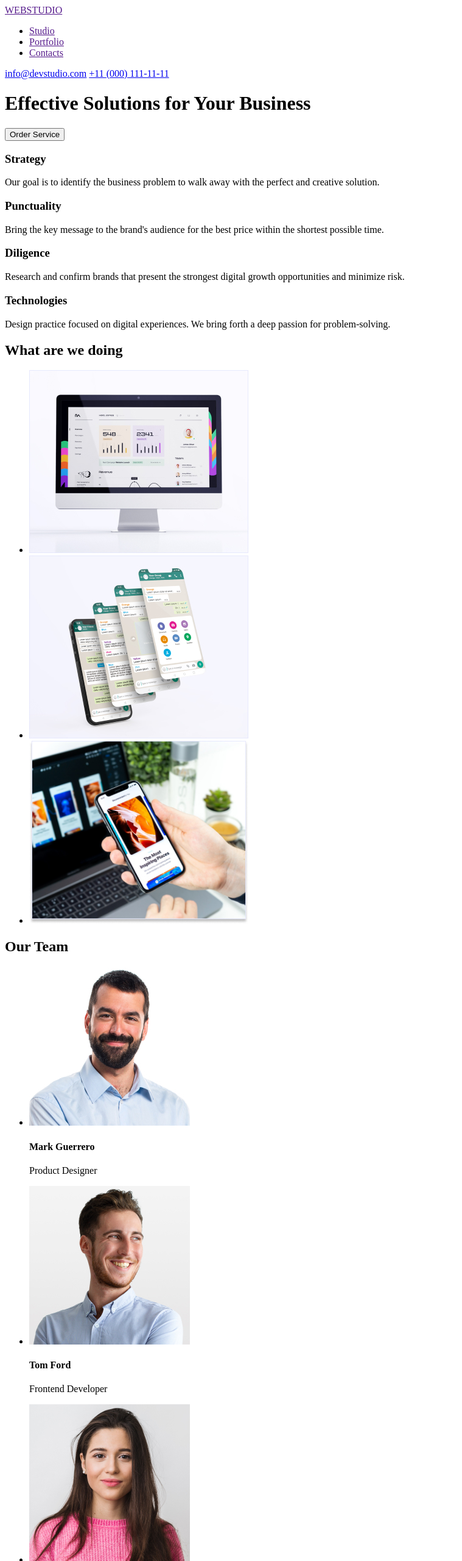
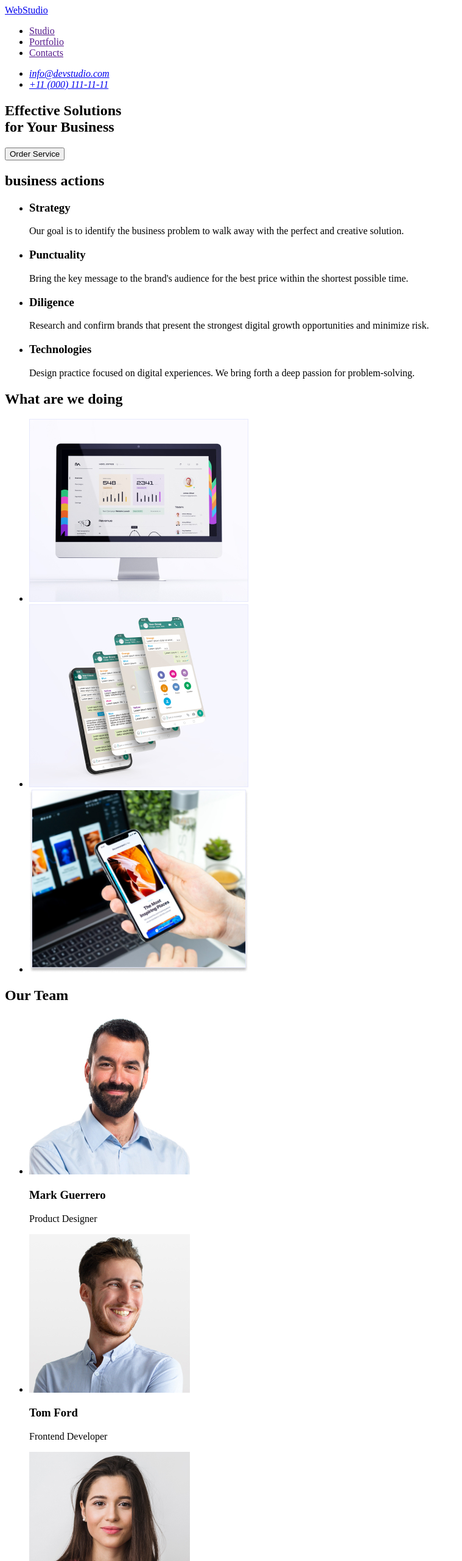
Before and after one commit to Oleksii-Koval/goit-markup-hw-01, a plain HTML site: page index.html in a window 1280 px wide. Shown: the top 2560 px of the page at 61% size, without its empty margins (0-759 px from the left). Drawn offline with Linux system fonts and the light colour scheme.

Commit message:
update 2

```diff
--- a/index.html
+++ b/index.html
@@ -9,47 +9,68 @@
 </head>
 
 <body>
-    <!--Header-->
-
+    <!--Header-page-->
     <header>
-        <div>
+        <nav>
             <!--Logo-->
-            <a href=""><span>WEB</span><span>STUDIO</span></a>
+            <a href="./index.html">WebStudio</a>
             <!--Menu-navigation-->
-            <nav>
             <ul>
                 <li><a href="">Studio</a></li>
                 <li><a href="">Portfolio</a></li>
                 <li><a href="">Contacts</a></li>
             </ul>
         </nav>
+        <address>
+            <ul>
+                <li>
                     <a href="mailto:info@devstudio.com">info@devstudio.com</a>
+                </li>
+                <li>
                     <a href="tel:+110001111111">+11 (000) 111-11-11</a>
-        </div>
+                </li>
+
+            </ul>
+        </address>
     </header>
-    <!--Content-->
+
     <main>
-        <div>
-            <h1>Effective Solutions for Your Business</h1>
+        <!--section-1-->
+        <section>
+            <h1>Effective Solutions<br /> for Your Business</h1>
             <button type="button">Order Service</button>
-        </div>
-        <!--section-1-features-->
-        <div>
+        </section>
+        <!--section-2-business actions-->
+        <section>
+            <h2>business actions</h2>
+            <ul>
+                <li>
                     <h3>Strategy</h3>
-            <p>Our goal is to identify the business problem to walk away with the perfect and creative solution.</p>
-
+                    <p>Our goal is to identify the business problem to walk away with the perfect and creative solution.
+                    </p>
+                </li>
+                <li>
                     <h3>Punctuality</h3>
-            <p>Bring the key message to the brand's audience for the best price within the shortest possible time.</p>
-
+                    <p>Bring the key message to the brand's audience for the best price within the shortest possible
+                        time.
+                    </p>
+                </li>
+                <li>
                     <h3>Diligence</h3>
-            <p>Research and confirm brands that present the strongest digital growth opportunities and minimize risk.
+                    <p>Research and confirm brands that present the strongest digital growth opportunities and minimize
+                        risk.
                     </p>
-
+                </li>
+                <li>
                     <h3>Technologies</h3>
-            <p>Design practice focused on digital experiences. We bring forth a deep passion for problem-solving.</p>
-        </div>
-        <!--section-2-actions-->
-        <div>
+                    <p>Design practice focused on digital experiences. We bring forth a deep passion for
+                        problem-solving.
+                    </p>
+                </li>
+            </ul>
+        </section>
+        <!--section-3-actions-->
+        <section>
             <h2>What are we doing</h2>
             <ul>
                 <li>
@@ -63,57 +84,51 @@
                         height="300">
                 </li>
             </ul>
-        </div>
-        <!--Section-3-team-cards-->
-        <div>
+        </section>
+        <!--Section-4-team-cards-->
+        <section>
             <h2>Our Team</h2>
             <ul>
                 <li>
-                    <div>
-                        <img src="./images/img-card-1.jpg" alt="Photo">
+                    <img src="./images/img-card-1.jpg" width="264" alt="Photo">
                     <section>
-                            <h4>Mark Guerrero</h4>
+                        <h3>Mark Guerrero</h3>
                         <p>Product Designer</p>
                     </section>
-                    </div>
                 </li>
                 <li>
-                    <div>
-                        <img src="./images/img-card-2.jpg" alt="Photo">
+                    <img src="./images/img-card-2.jpg" width="264" alt="Photo">
                     <section>
-                            <h4>Tom Ford</h4>
+                        <h3>Tom Ford</h3>
                         <p>Frontend Developer</p>
                     </section>
-                    </div>
                 </li>
                 <li>
-                    <div>
-                        <img src="./images/img-card-3.jpg" alt="Photo">
+                    <img src="./images/img-card-3.jpg" width="264" alt="Photo">
                     <section>
-                            <h4>Camila Garcia</h4>
+                        <h3>Camila Garcia</h3>
                         <p>Marketing</p>
                     </section>
-                    </div>
                 </li>
                 <li>
-                    <div>
-                        <img src="./images/img-card-4.jpg" alt="Photo">
+                    <img src="./images/img-card-4.jpg" width="264" alt="Photo">
                     <section>
-                            <h4>Daniel Wilson</h4>
+                        <h3>Daniel Wilson</h3>
                         <p>UI Designer</p>
                     </section>
-                    </div>
                 </li>
             </ul>
-        </div>
+        </section>
         <!--Footer-->
-        <div>
-            <a href=""><span>WEB</span><span>STUDIO</span></a>
+        <footer>
+
+            <a href="">WEBSTUDIO</a>
             <p>
-                Increase the flow of customers and sales for your business with digital marketing & growth solutions.
+                Increase the flow of customers and sales for your business with digital marketing & growth
+                solutions.
             </p>
-        </div>
 
+        </footer>
     </main>
 
 </body>
```
Lines whose indentation alone changed are shown as unchanged.
